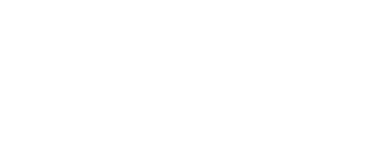
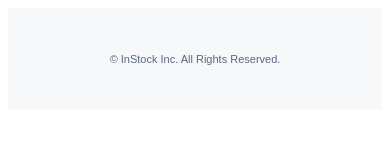
Before and after one commit to afaisalsahar/instock-Jerry, a React (Create React App) app: page / in a window 390 px wide. Shown: the top 160 px of the page. Built offline with nearby package versions, Linux system fonts and the light colour scheme.

Commit message:
WIP - mobile footer complete

```diff
--- a/src/App.js
+++ b/src/App.js
@@ -1,4 +1,5 @@
 import { BrowserRouter, Routes, Route } from "react-router-dom";
+import Footer from "./components/Footer/Footer";
 
 // import environment variables
 const PORT = process.env.REACT_APP_PORT;
@@ -10,6 +11,7 @@
       <Routes>
         <Route path="/" element />
       </Routes>
+      <Footer />
     </BrowserRouter>
   );
 }
--- /dev/null
+++ b/src/components/Footer/Footer.js
@@ -0,0 +1,14 @@
+import './Footer.scss';
+
+const Footer = () => {
+
+    return (
+        <footer className='footer'>
+            <div className='footer__box'>
+                <p className='footer__text'>© InStock Inc. All Rights Reserved.</p>
+            </div>
+        </footer>
+    )
+}
+
+export default Footer;
--- /dev/null
+++ b/src/components/Footer/Footer.scss
@@ -0,0 +1,19 @@
+@use "../../styles/partials/globals";
+
+.footer {
+    background-color: #F7F8F9;
+    display: flex;
+    justify-content: center;
+
+    &__box {
+        display: flex;
+        padding: 2rem 0;
+    }
+
+    &__text {
+        font-size: .6875rem;
+        line-height: 1rem;
+        font-weight: 400;
+        color: #5C667E;
+    }
+}
```
Also changed, not shown: 1 other file (tests, documents, lock files or other folders).
